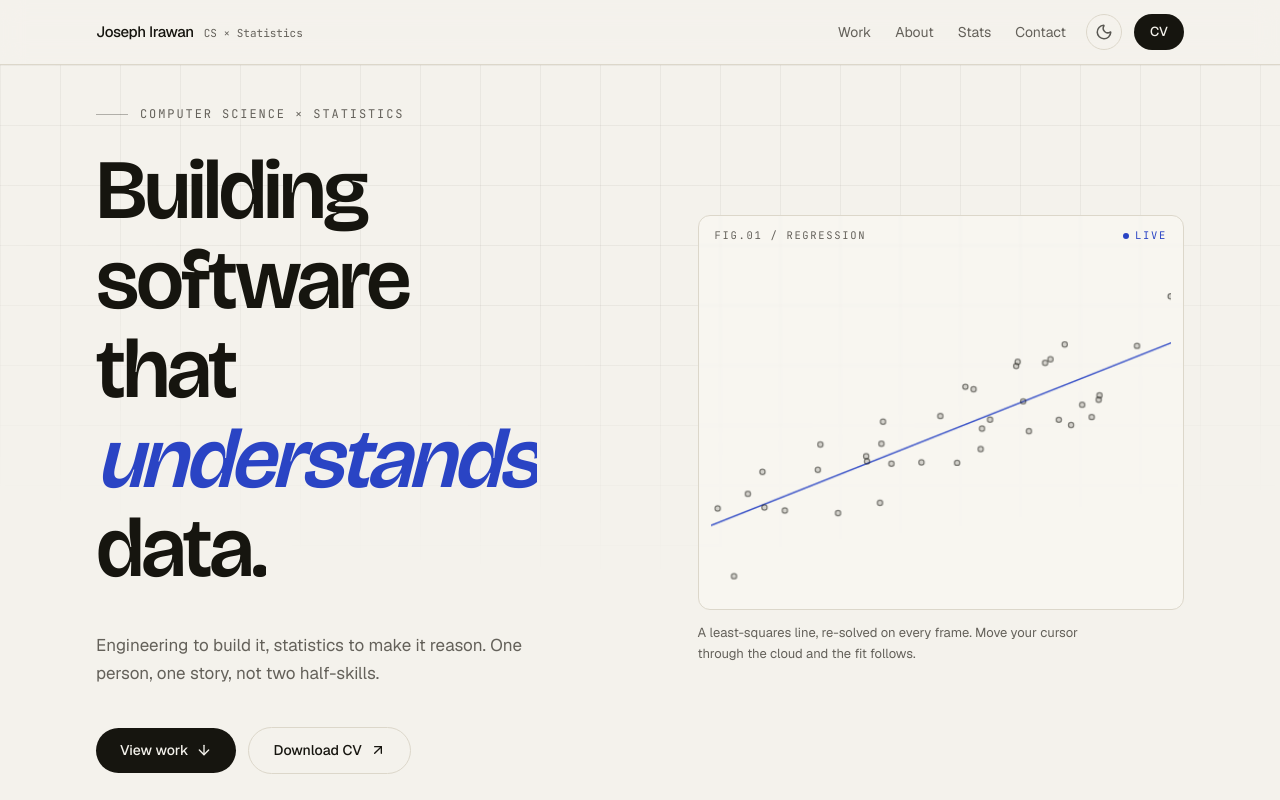
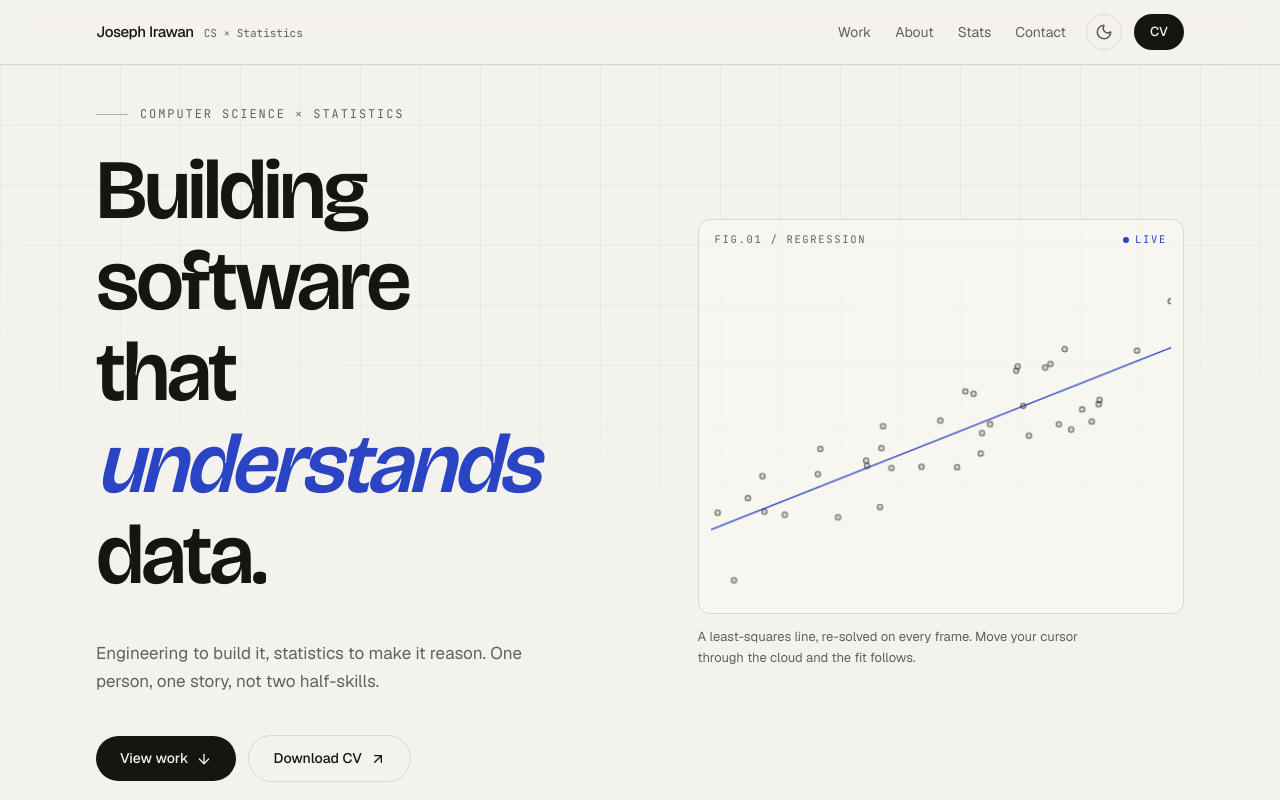
Before and after one commit to zpjosephi/josephsweb, a Next.js app: page / in a window 1280 px wide. Shown: the top 800 px of the page. Built offline with nearby package versions, Linux system fonts and the light colour scheme.

Commit message:
fix the italic accent word getting clipped by the hero reveal mask

```diff
--- a/src/components/studio/hero.tsx
+++ b/src/components/studio/hero.tsx
@@ -21,8 +21,15 @@ const word: Variants = {
 };
 
 function Word({ children, accent }: { children: string; accent?: boolean }) {
+  // The mask clips overflow for the slide-up reveal. Italic glyphs overhang to
+  // the right, so the accent word needs horizontal padding or its last letter
+  // gets shaved. The negative margin keeps the visual spacing unchanged.
   return (
-    <span className="inline-block overflow-hidden pb-[0.12em] align-bottom">
+    <span
+      className={`inline-block overflow-hidden pb-[0.14em] align-bottom ${
+        accent ? "pr-[0.18em] -mr-[0.18em]" : ""
+      }`}
+    >
       <motion.span
         variants={word}
         className={accent ? "inline-block italic text-accent" : "inline-block"}
```
